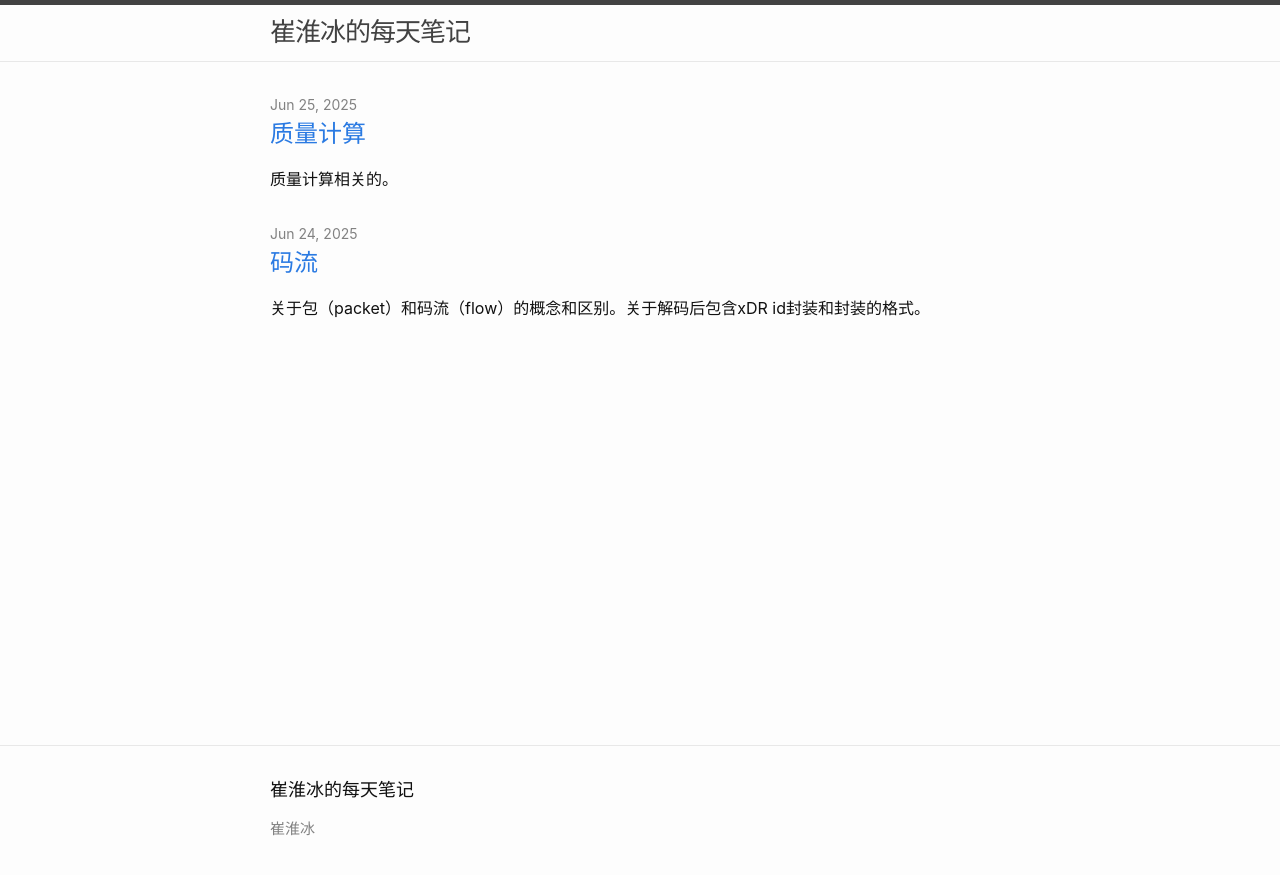
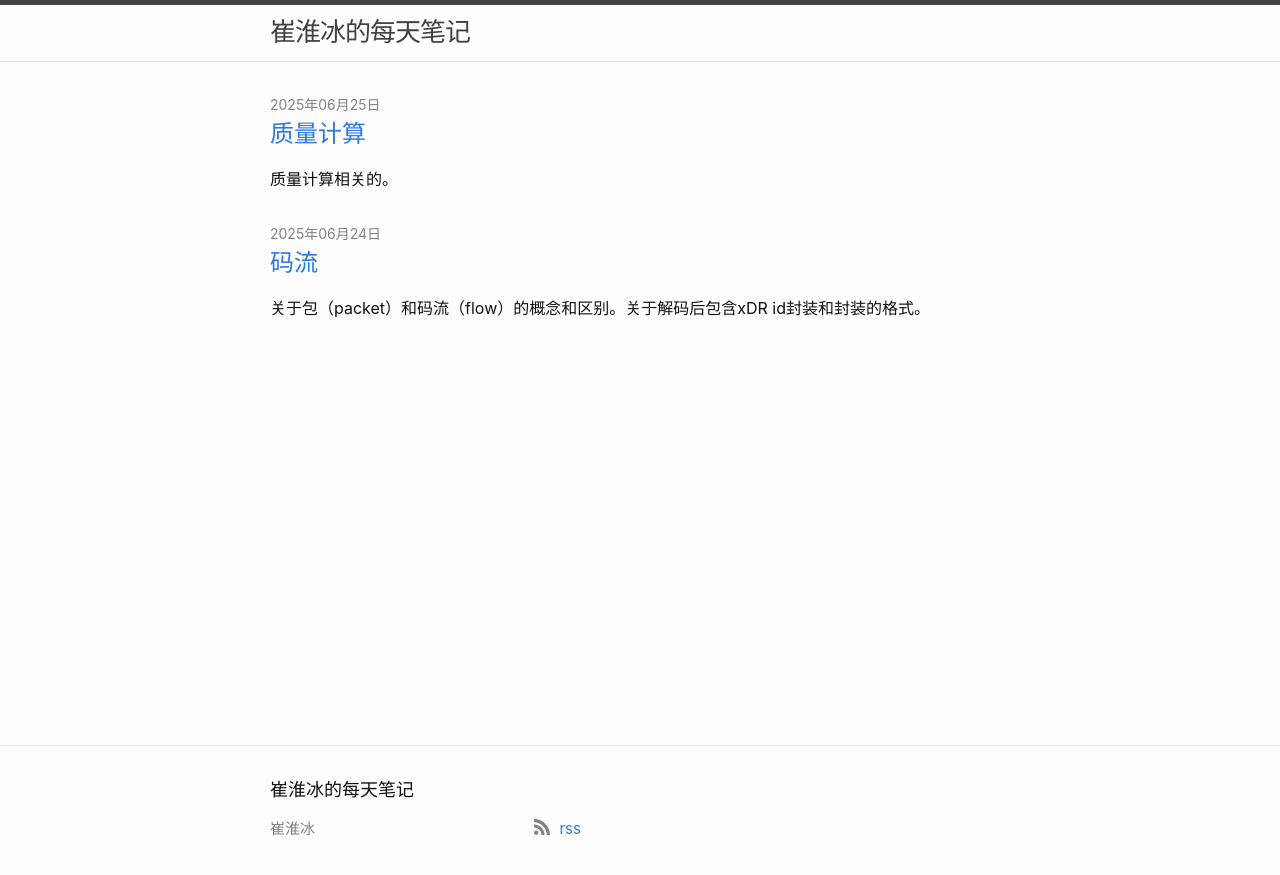
Before and after one commit to hbcui/hbcui.github.io, a Jekyll site: the page built from index.md, in a window 1280 px wide. Shown: the top 875 px of the page. Built offline with Jekyll 4.4.1, drawn with Linux system fonts in a browser that asks for light colours.

Commit message:
Posts and edit home.

```diff
--- a/_config.yml
+++ b/_config.yml
@@ -10,7 +10,7 @@ description: > # this means to ignore newlines until "twitter_username:"
 # social links
 # twitter_username: jekyllrb
 # github_username:  jekyll
-# rss: rss
+rss: rss
 # dribbble_username: jekyll
 # facebook_username: jekyll
 # flickr_username: jekyll
@@ -28,12 +28,13 @@ description: > # this means to ignore newlines until "twitter_username:"
 #   instance: example.com
 
 
-show_excerpts: true # abstract, set to true to show excerpts on the homepage
+show_excerpts: true # abstract in home page, set to true to show excerpts on the homepage
 
 # Minima date format
 # refer to http://shopify.github.io/liquid/filters/date/ if you want to customize this
 minima:
-  date_format: "%b %-d, %Y"
+  date_format: "%Y年%m月%d日"
+# date_format: "%b %-d, %Y"
 
 # If you want to link only specific pages in your header, uncomment
 # this and add the path to the pages in order as they should show up
```
